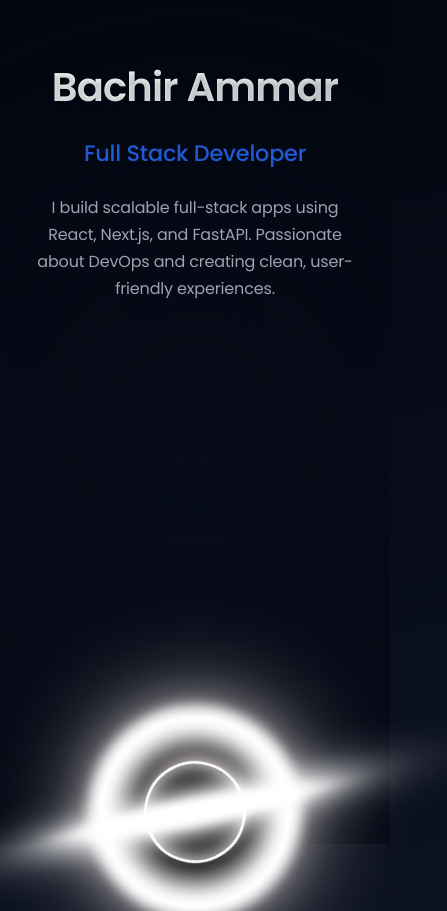
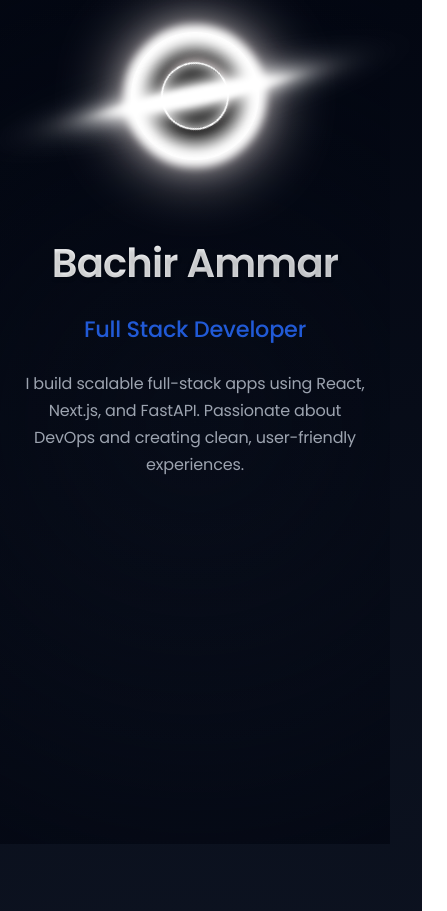
Before and after one commit to basheer421/portfolio, a website: page public/index.html in a window 390 px wide. Shown: the top 911 px of the page, 447 px wide, since content can reach past the window. Drawn offline with Linux system fonts and the light colour scheme.

Commit message:
Update hero section styles for improved layout and responsiveness; adjust padding, margins, and font sizes

```diff
--- a/public/style.css
+++ b/public/style.css
@@ -38,17 +38,18 @@ body::after {
   flex-direction: row;
   justify-content: space-between;
   align-items: center;
-  padding: 2rem 8rem;
-  gap: 2rem;
+  padding: 2rem 12rem;
+  gap: 0.5rem;
 }
 
 .hero-content {
   flex: 1;
-  max-width: 580px;
+  max-width: 540px;
   display: flex;
   flex-direction: column;
   align-items: flex-start;
   text-align: left;
+  margin-left: 2rem;
 }
 
 .hero h1 {
@@ -94,7 +95,7 @@ body::after {
   align-items: center;
   position: relative;
   flex-direction: column;
-  margin-right: 2rem;
+  margin-right: 4rem;
   transform: scale(1.5);
 }
 
@@ -379,23 +380,56 @@ body::after {
   .hero {
     padding: 2rem 4rem;
   }
+
+  .hero-content {
+    margin-left: 1rem;
+  }
+
+  .loader {
+    margin-right: 2rem;
+    transform: scale(1.3);
+  }
+}
+
+@media (max-width: 900px) {
+  .hero {
+    padding: 2rem;
+  }
+
+  .hero-content {
+    margin-left: 0;
+  }
+
+  .loader {
+    margin-right: 1rem;
+    transform: scale(1.2);
+  }
+
+  .projects {
+    padding-top: 2.5rem;
+  }
+
+  .project-cards {
+    gap: 1.2rem;
+  }
 }
 
 @media (max-width: 768px) {
   .hero {
-    flex-direction: column;
-    padding: 2rem;
+    flex-direction: column-reverse;
+    padding: 3rem 2rem;
     gap: 3rem;
-    text-align: center;
+    justify-content: center;
   }
 
   .hero-content {
     align-items: center;
     text-align: center;
+    margin: 0;
   }
 
   .hero h1 {
-    font-size: 2.5rem;
+    font-size: 3rem;
     text-align: center;
   }
 
@@ -404,57 +438,45 @@ body::after {
   }
 
   .hero p {
-    font-size: 1rem;
+    font-size: 1.1rem;
     text-align: center;
   }
 
   .loader {
-    width: 8rem;
-    height: 8rem;
-    margin-right: 0;
-  }
-
-  .blackhole {
-    width: 8rem;
-    height: 8rem;
-  }
-
-  .blackhole-circle::before {
-    width: 4rem;
-    height: 4rem;
-    top: 5rem;
-  }
-
-  .blackhole-disc {
-    width: 5rem;
-    height: 10rem;
-  }
-
-  .blackhole-disc::before {
-    width: 5rem;
-    height: 10rem;
-  }
-}
-
-@media (max-width: 900px) {
-  .projects {
-    padding-top: 2.5rem;
-  }
-  .project-cards {
-    gap: 1.2rem;
+    margin: 0;
+    transform: scale(1.1);
   }
 }
 
 @media (max-width: 600px) {
+  .hero {
+    padding: 2rem 1.5rem;
+  }
+
+  .hero h1 {
+    font-size: 2.5rem;
+  }
+
+  .hero p {
+    font-size: 1rem;
+  }
+
+  .loader {
+    transform: scale(1);
+  }
+
   .projects {
     padding-top: 1.5rem;
   }
+
   .projects-title {
     font-size: 1.3rem;
   }
+
   .project-image {
     height: 110px;
   }
+
   .project-content {
     padding: 1rem 0.7rem 0.8rem 0.7rem;
   }
```
